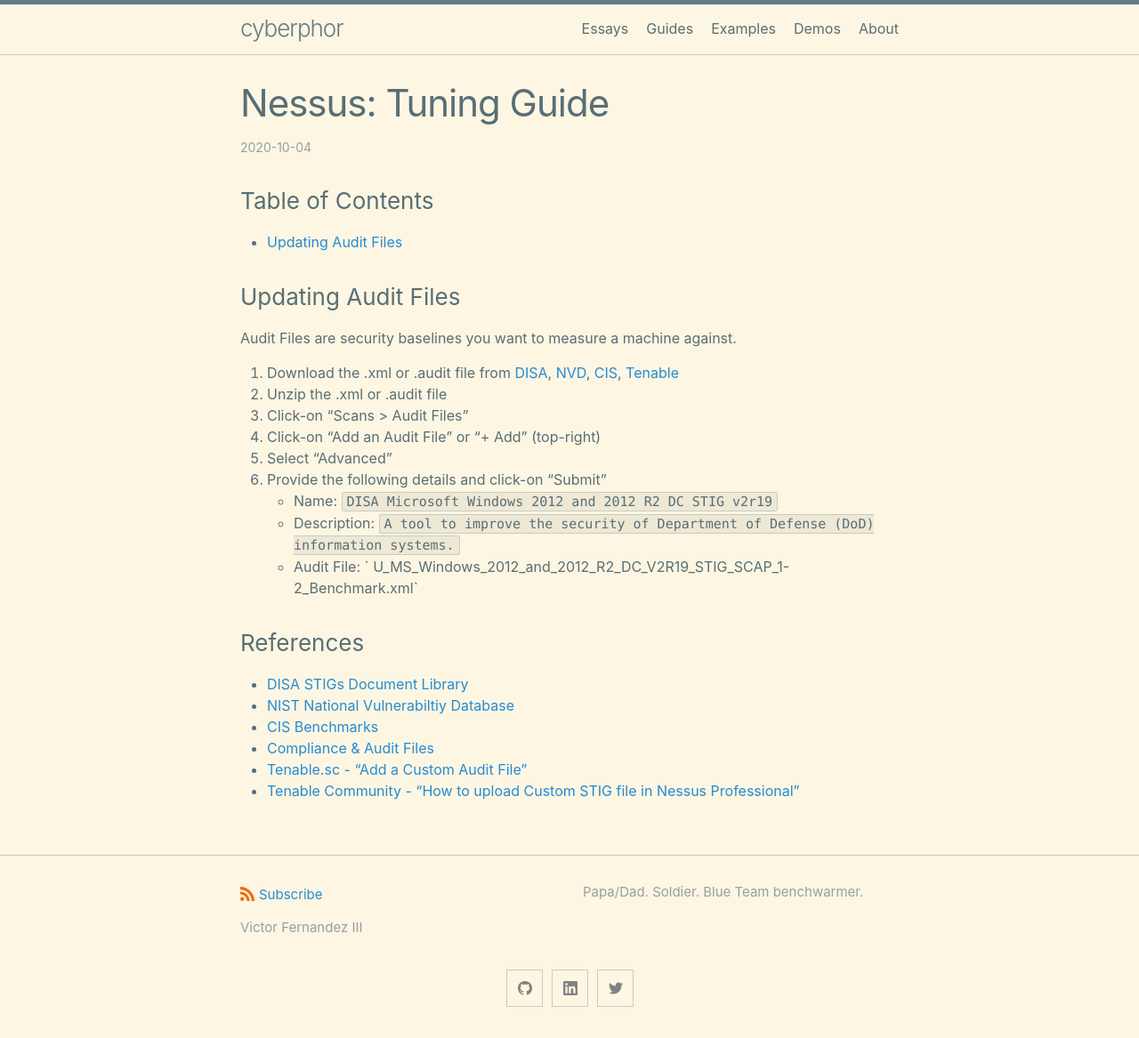
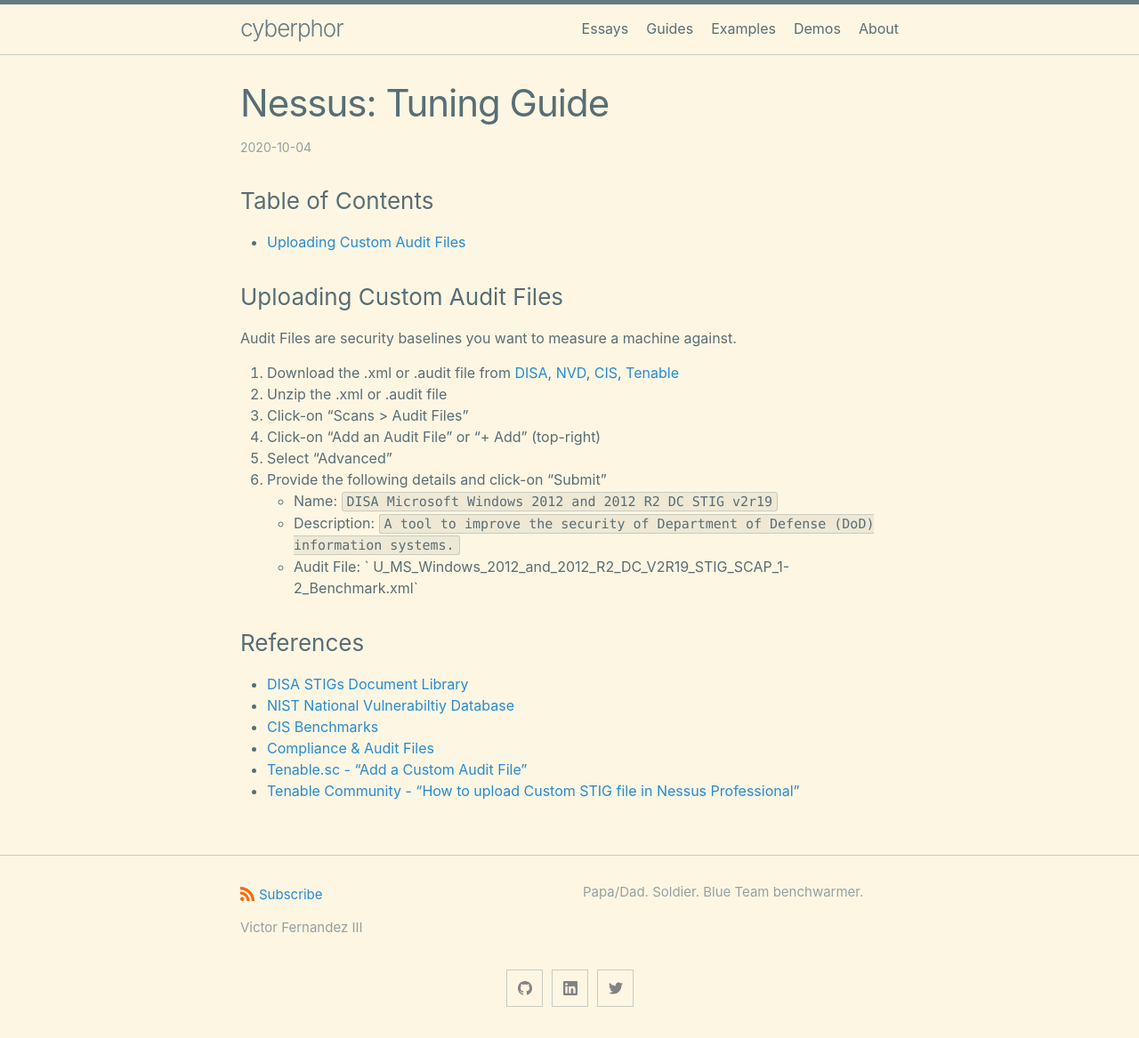
Before and after one commit to cyberphor/blog, a Jekyll site: the page built from _posts/guides/2020-10-04-nessus-tuning-guide.md, in a window 1280 px wide. Shown: the whole page at 89% size. Built offline with Jekyll 4.4.1, drawn with Linux system fonts in a browser that asks for light colours.

Commit message:
Update 2020-10-04-nessus-tuning-guide.md

```diff
--- a/_posts/guides/2020-10-04-nessus-tuning-guide.md
+++ b/_posts/guides/2020-10-04-nessus-tuning-guide.md
@@ -7,9 +7,9 @@ subcategory: guides
 ---
 
 ### Table of Contents
-* [Updating Audit Files](#updating-audit-files)
+* [Uploading Custom Audit Files](#uploading-custom-audit-files)
 
-### Updating Audit Files
+### Uploading Custom Audit Files
 Audit Files are security baselines you want to measure a machine against.
 1. Download the .xml or .audit file from [DISA](https://public.cyber.mil/stigs/), [NVD](https://nvd.nist.gov/ncp/repository), [CIS](https://www.cisecurity.org/cis-benchmarks/), [Tenable](https://www.tenable.com/downloads/audit)
 2. Unzip the .xml or .audit file
```
